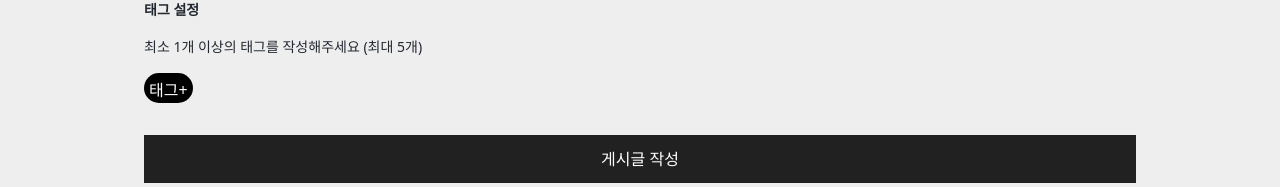
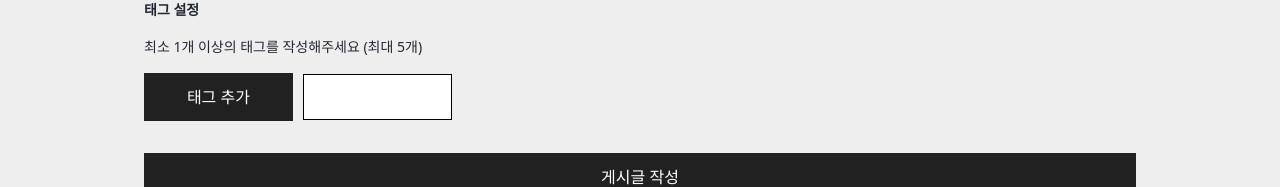
Before and after one commit to sws1552/react_mini_project, a React (Create React App) app: page /write in a window 1280 px wide. Shown: the part 995-1182 px from the top of the page. Built offline with nearby package versions, Linux system fonts and the light colour scheme.

Commit message:
로그인 테스트

```diff
--- a/src/index.js
+++ b/src/index.js
@@ -5,7 +5,10 @@ import App from './shared/App';
 import reportWebVitals from './reportWebVitals';
 import {Provider} from "react-redux";
 
-import store from "./redux/configureStore"
+import store from "./redux/configureStore";
+import axios from "axios";
+
+axios.defaults.baseURL = "http://14.45.204.153:5000";
 
 ReactDOM.render(
   <Provider store={store}>
--- a/src/pages/PostWrite.js
+++ b/src/pages/PostWrite.js
@@ -11,29 +11,13 @@ import Upload from "../shared/Upload";
 
 const PostWrite = (props) => {
 
-    const [inputType, setType] = React.useState('button');
-
-    const [count, setCount] = React.useState(1);
-
     const [tagData, setData] = React.useState([]);
 
-    const tag_count = Array.from({length: count}, (v, i) => i);
+    const tagPlus = () => {
 
-    const tagPlus = (e) => setType("text");
-
-    const enterkey = (e) => {
-        if(window.event.keyCode === 13){
-            if(count < 5){
-                setCount(count+1);
-                setData([...tagData, e.target.value]);
-            }
-
-        }
     }
 
-    console.log("tagData !! ", tagData);
 
-    const tagRef = useRef();
     const postBtn = () => {
         console.log("버튼 클릭!");
     }
@@ -58,12 +42,8 @@ const PostWrite = (props) => {
                 <Text bold>태그 설정</Text>
                 <Text >최소 1개 이상의 태그를 작성해주세요 (최대 5개) </Text>
                 <Grid>
-                    {tag_count.map((item, i) => {
-
-                        return ( inputType === "button" ? <TagPlusBtn key={i} type={inputType} value="태그+" onClick={tagPlus}/>
-                        :
-                        <TagPlustInput key={i} type="text" onKeyUp={enterkey} placeholder="칸 추가는 Enter" ref={tagRef}/> )
-                    })}
+                    <Button text="태그 추가" width="15%" _onClick={tagPlus}></Button>
+                    <TagInput />
                 </Grid>
             </Grid>
 
@@ -74,24 +54,12 @@ const PostWrite = (props) => {
     )
 }
 
-const TagPlusBtn = styled.input`
-    height:30px;
-    background-color: black;
-    color: white;
-    border: none;
-    padding: 5px;
-    border-radius: 5vw;
+const TagInput = styled.input`
+    padding: 10px 0;
+    box-sizing: border-box;
+    border: 1px solid black;
+    margin-left: 10px;
+    width: 15%;
 `;
 
-const TagPlustInput = styled.input`
-    margin-left: 5px;
-    width: 12vw;
-    height:30px;
-    padding:5px;
-    box-sizing: border-box;
-    border-radius: 6vw;
-    border: 1px solid black;
-`;
-
-
 export default PostWrite;
--- a/src/redux/modules/user.js
+++ b/src/redux/modules/user.js
@@ -26,7 +26,7 @@ const signupFB = (id, pwd, nickname) => {
   let updatedAt = null
 
   return function (dispatch, getState, {history}) {
-    axios.post('http://14.45.204.153:5000/api/user/new',
+    axios.post('/api/user/new',
     {userID:id, nickname:nickname, password:pwd, createdAt:createdAt, updatedAt: updatedAt,},
     // {header: {'Authorization':'내토큰 보내주기?'},}
     )
@@ -55,7 +55,7 @@ const loginFB = (id, pwd) => {
     // axios.post(url, data, config)
 
     // 어떤 요청을 보낼 지, 별칭 메서드 사용
-    axios.post('http://14.45.204.153:5000/api/user/login', // 미리 약속한 주소
+    axios.post('/api/user/login', // 미리 약속한 주소
       {
         userID: id,
         password: pwd,
@@ -102,8 +102,6 @@ export default handleActions(
         // setCookie("is_login", "success")
         // action creators에서 받아온 값
 
-        console.log("action.payload.user !! ", action.payload.user);
-
         localStorage.setItem('token', action.payload.user.token)
         draft.user = action.payload.user;
         draft.is_login = true;
```
